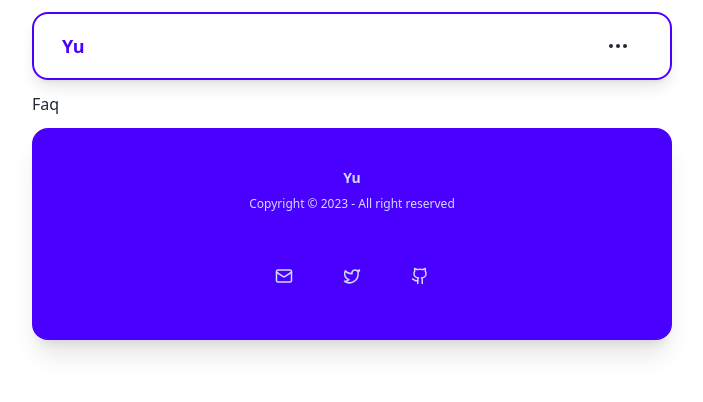
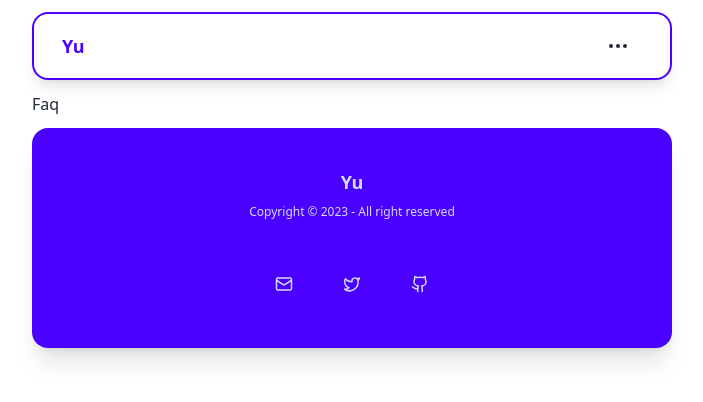
Before and after one commit to piotrszubert/blog-template-daisy, a Next.js app: page /faq in a window 1280 px wide. Shown: the top 402 px of the page, without its empty margins (288-991 px from the left). Built offline with nearby package versions, Linux system fonts and the light colour scheme.

Commit message:
site name from config

```diff
--- a/app/components/footer.tsx
+++ b/app/components/footer.tsx
@@ -5,7 +5,7 @@ export const Footer = () => {
   return (
     <footer className="footer footer-center my-3 rounded-[var(--rounded-box)] bg-primary p-10 text-primary-content shadow-xl">
       <aside>
-        <p className="font-bold">Yu</p>
+        <p className="font-bold text-lg">{siteConfig.site.name}</p>
         <p className="text-xs">Copyright © 2023 - All right reserved</p>
       </aside>
       <nav>
--- a/app/components/navbar.tsx
+++ b/app/components/navbar.tsx
@@ -4,6 +4,7 @@ import Link from "next/link"
 import { useState } from "react"
 import { MoreHorizontal, X } from "lucide-react"
 import { useEffect } from "react"
+import { siteConfig } from "@/config/site"
 
 const links = [
   { title: "Home", path: "/" },
@@ -40,7 +41,7 @@ export const Navbar = () => {
       >
         <div className="navbar">
           <Link href="/" className="text-lg font-bold text-primary">
-            Yu
+            {siteConfig.site.name}
           </Link>
           <div className="ms-auto">
             <button
```
